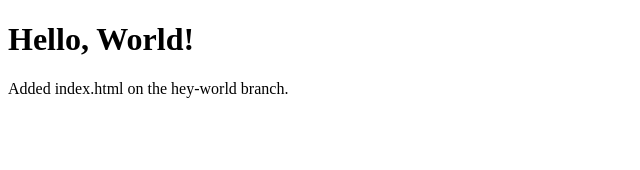
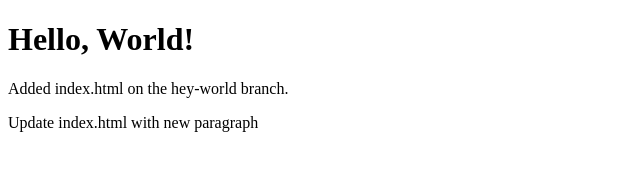
Before and after one commit to keiraidle/html-hello-world, a plain HTML site: page index.html in a window 1280 px wide. Shown: the whole page, without its empty margins (0-640 px from the left). Drawn offline with Linux system fonts and the light colour scheme.

Commit message:
Add new paragraph to index.html

```diff
--- a/index.html
+++ b/index.html
@@ -7,5 +7,6 @@
 <body>
     <h1>Hello, World!</h1>
     <p>Added index.html on the hey-world branch.</p>
+    <p>Update index.html with new paragraph</p>
 </body>
 </html>
```
